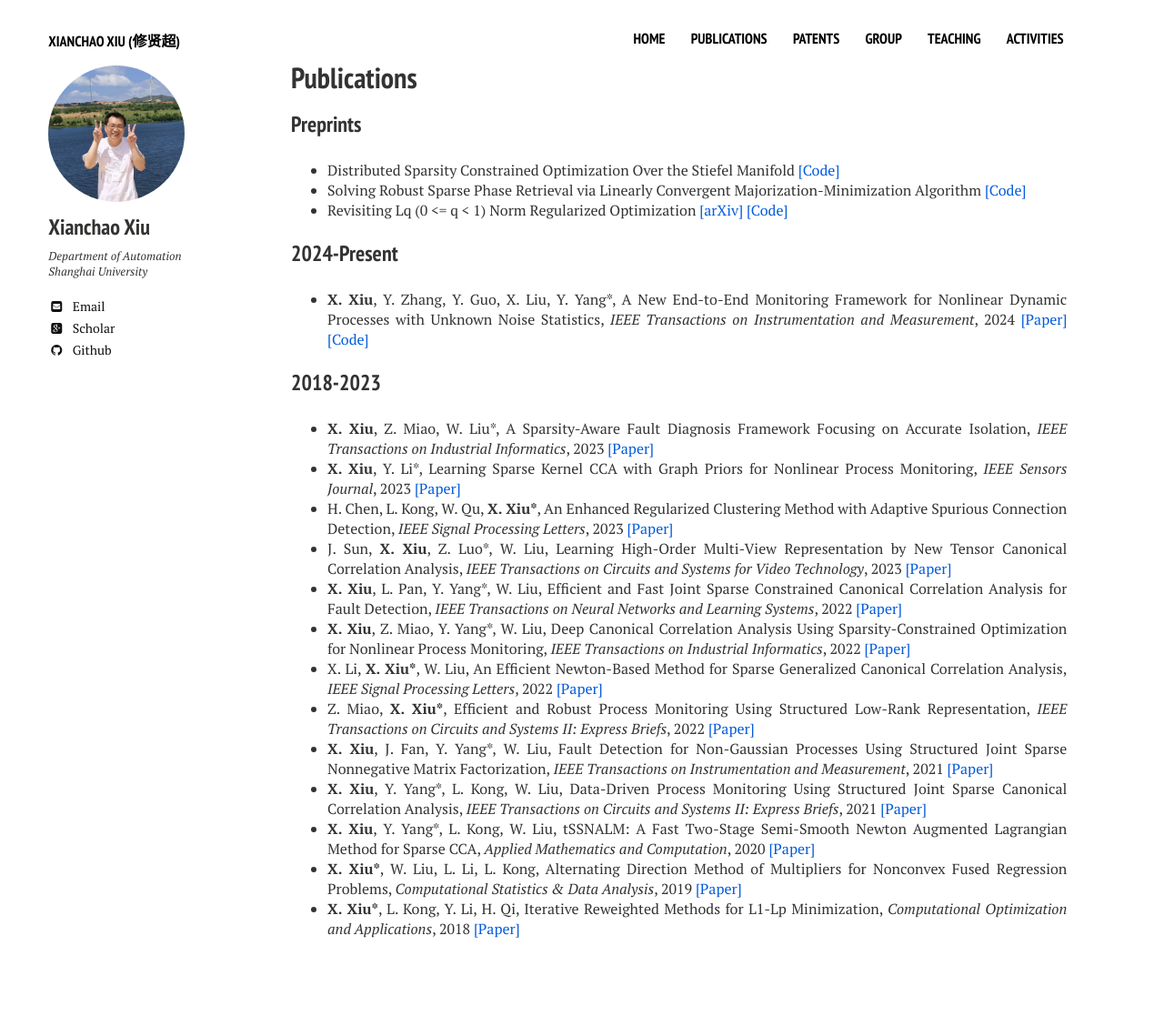
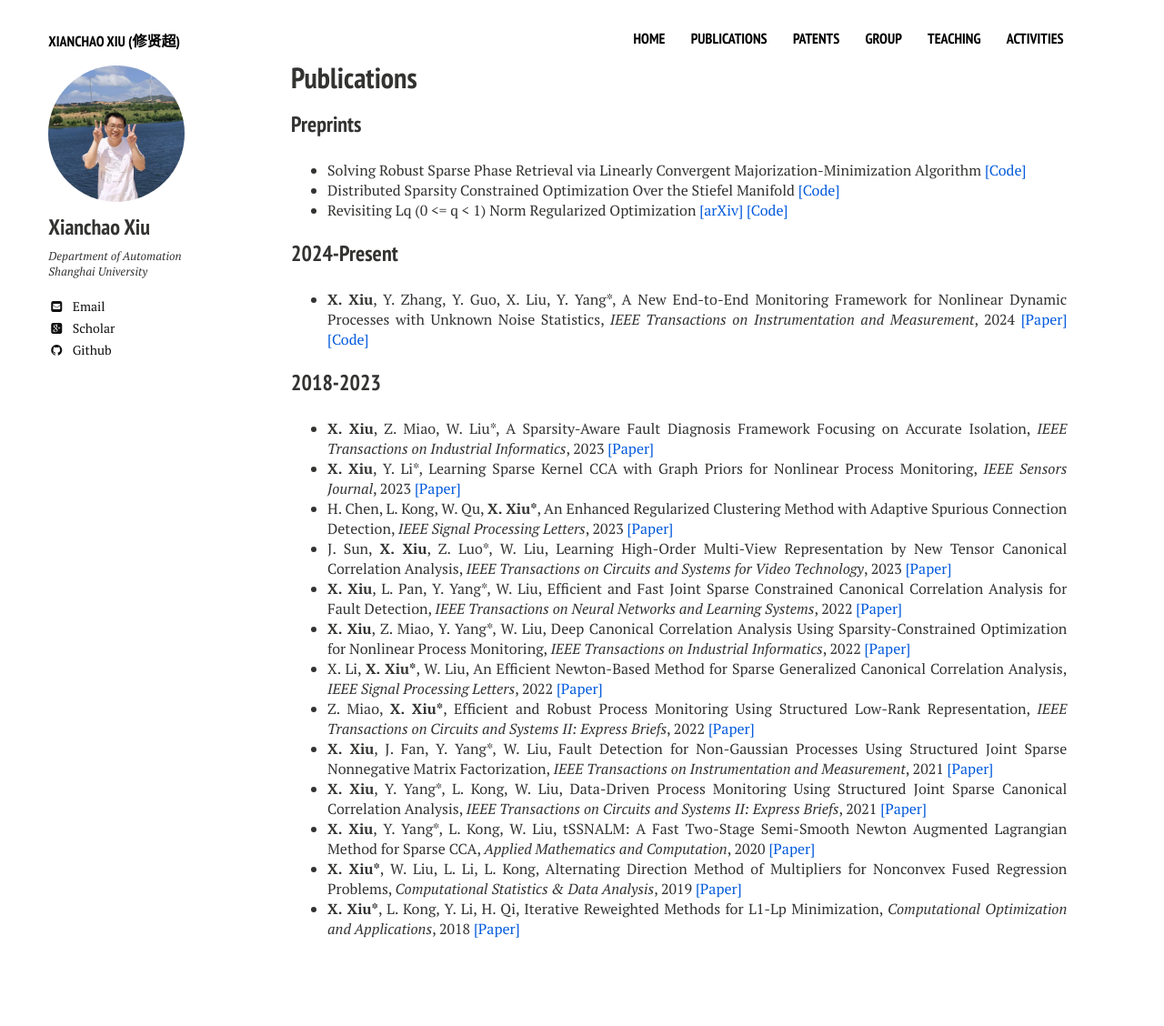
Before and after one commit to xianchaoxiu/xianchaoxiu.github.io, a Jekyll site: the page built from publications/index.md, in a window 1280 px wide. Shown: the whole page at 91% size. Built offline with Jekyll 4.4.1, drawn with Linux system fonts in a browser that asks for light colours; nearby versions of some CDN libraries.

Commit message:
Update index.md

```diff
--- a/publications/index.md
+++ b/publications/index.md
@@ -8,8 +8,8 @@ share: false
 ---
 
 ### Preprints
+* Solving Robust Sparse Phase Retrieval via Linearly Convergent Majorization-Minimization Algorithm <a href="https://github.com/xianchaoxiu/HPR" class="textlink" target="_blank">[Code]</a> <br>
 * Distributed Sparsity Constrained Optimization Over the Stiefel Manifold <a href="https://github.com/xianchaoxiu/DREAM" class="textlink" target="_blank">[Code]</a> <br>
-* Solving Robust Sparse Phase Retrieval via Linearly Convergent Majorization-Minimization Algorithm <a href="https://github.com/xianchaoxiu/HPR" class="textlink" target="_blank">[Code]</a> <br>
 * Revisiting Lq (0 <= q < 1) Norm Regularized Optimization <a href="https://arxiv.org/abs/2306.14394" class="textlink" target="_blank">[arXiv]</a> <a href="https://github.com/ShenglongZhou/PSNP" class="textlink" target="_blank">[Code]</a> <br>
 
 ### 2024-Present
```
